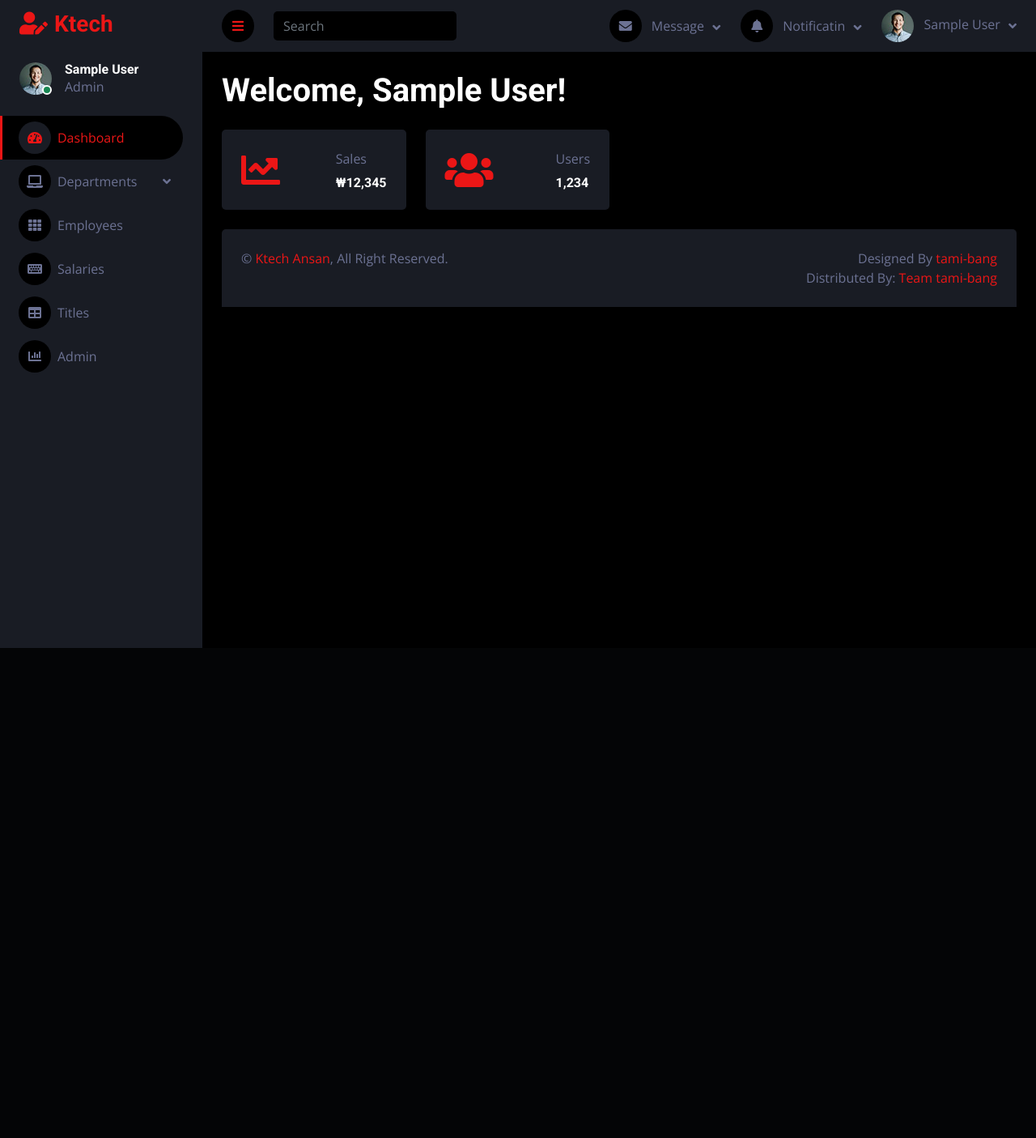
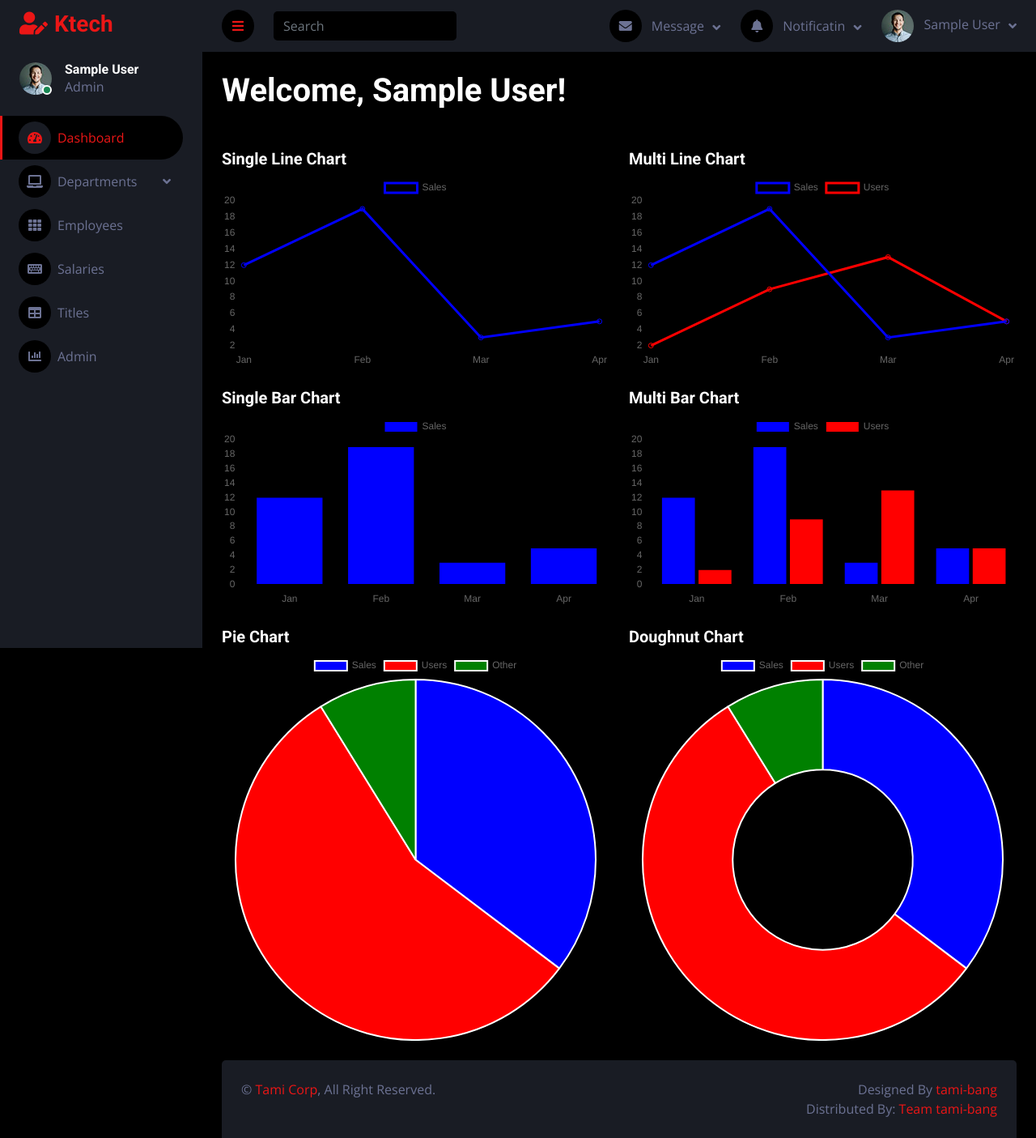
Before and after one commit to tami-bang/Django-practice, a Django app: page / in a window 1280 px wide. Shown: the whole page at 81% size. Before the commit the page ends 800 px from the top, so only its background shows below. Run offline with Django 5.2, Linux system fonts and the light colour scheme; the visitor is signed in with stand-in values (Sample User, id 1); some libraries are stand-ins or nearby versions.

Commit message:
로그인 후 메인화면 chart.html 차트 추가 및 404 페이지 구현
- chart.html에 싱글/멀티라인, 싱글/멀티바, 파이, 도넛 차트 추가
- 카드 영역 제거
- dashboard/views.py에서 로그인 후 렌더링 시 차트 데이터 전달 및 접근 로그 기록
- settings.py에서 DEBUG=False 적용 및 ALLOWED_HOSTS 수정
- 404.html 추가, 없는 페이지 접근 시 표시
- base.html 차트 스타일링 및 레이아웃 검토

```diff
--- a/dashboard/views.py
+++ b/dashboard/views.py
@@ -11,13 +11,29 @@
 
 def home(request: WSGIRequest):
     """
-    홈 뷰
-    로그인한 사용자가 접속하면 이름 기록
+    로그인 후 기본 페이지: chart.html
     """
-    if request.user.is_authenticated:
-        logger.info(f"Login: {request.user.get_full_name() or request.user.username}")
-    return render(request, "dashboard/chart.html")
+    # 로그인 정보 로그 기록
+    user_name = f"{request.user.first_name} {request.user.last_name}".strip()
+    logger.info(f"Login: {user_name or request.user.username}")
 
+    username = request.user.username
+    default_image = 'img/user.jpg'
+    user_image_path = f'static/img/{username}.jpg'
+
+    # 프로필 이미지 존재 여부 확인
+    full_path = os.path.join(settings.BASE_DIR, user_image_path)
+    profile_image = f'img/{username}.jpg' if os.path.exists(full_path) else default_image
+
+    context = {
+        'name': request.user.get_full_name() or username,
+        'profile_image': profile_image,
+        'cards': [
+            {'title': 'Sales', 'value': '₩12,345', 'icon': 'fa-chart-line'},
+            {'title': 'Users', 'value': '1,234', 'icon': 'fa-users'},
+        ]
+    }
+    return render(request, "dashboard/chart.html", context)
 
 @login_required
 def chart_view(request: WSGIRequest):
@@ -38,9 +54,5 @@
     context = {
         'name': request.user.get_full_name() or username,
         'profile_image': profile_image,
-        'cards': [
-            {'title': 'Sales', 'value': '₩12,345', 'icon': 'fa-chart-line'},
-            {'title': 'Users', 'value': '1,234', 'icon': 'fa-users'},
-        ]
     }
     return render(request, 'chart.html', context)
--- a/templates/base.html
+++ b/templates/base.html
@@ -303,7 +303,7 @@
           <div class="bg-secondary rounded-top p-4">
             <div class="row">
               <div class="col-12 col-sm-6 text-center text-sm-start">
-                &copy; <a href="#">Ktech Ansan</a>, All Right Reserved.
+                &copy; <a href="#">Tami Corp</a>, All Right Reserved.
               </div>
               <div class="col-12 col-sm-6 text-center text-sm-end">
                 <!--/*** This template is free as long as you keep the footer author’s credit link/attribution link/backlink. If you'd like to use the template without the footer author’s credit link/attribution link/backlink, you can purchase the Credit Removal License from "https://htmlcodex.com/credit-removal". Thank you for your support. ***/-->
--- a/templates/chart.html
+++ b/templates/chart.html
@@ -1,4 +1,5 @@
 {% extends 'base.html' %}
+{% load static %}
 
 {% block title %}Tami Corp{% endblock %}
 
@@ -6,7 +7,8 @@
 <div class="container-fluid pt-4 px-4">
     <h1 class="mb-4">Welcome, {{ name }}!</h1>
 
-    <div class="row g-4">
+    <!-- 카드 영역 -->
+    <div class="row g-4 mb-5">
         {% for card in cards %}
         <div class="col-sm-6 col-xl-3">
             <div class="bg-secondary rounded d-flex align-items-center justify-content-between p-4">
@@ -19,5 +21,109 @@
         </div>
         {% endfor %}
     </div>
+
+    <!-- 차트 영역 -->
+    <div class="row g-4">
+
+        <!-- Single Line Chart -->
+        <div class="col-md-6">
+            <h5>Single Line Chart</h5>
+            <canvas id="singleLineChart"></canvas>
+        </div>
+
+        <!-- Multi Line Chart -->
+        <div class="col-md-6">
+            <h5>Multi Line Chart</h5>
+            <canvas id="multiLineChart"></canvas>
+        </div>
+
+        <!-- Single Bar Chart -->
+        <div class="col-md-6">
+            <h5>Single Bar Chart</h5>
+            <canvas id="singleBarChart"></canvas>
+        </div>
+
+        <!-- Multi Bar Chart -->
+        <div class="col-md-6">
+            <h5>Multi Bar Chart</h5>
+            <canvas id="multiBarChart"></canvas>
+        </div>
+
+        <!-- Pie Chart -->
+        <div class="col-md-6">
+            <h5>Pie Chart</h5>
+            <canvas id="pieChart"></canvas>
+        </div>
+
+        <!-- Doughnut Chart -->
+        <div class="col-md-6">
+            <h5>Doughnut Chart</h5>
+            <canvas id="doughnutChart"></canvas>
+        </div>
+    </div>
 </div>
+
+<!-- Chart.js 라이브러리 -->
+<script src="{% static 'lib/chart/chart.min.js' %}"></script>
+<script>
+    // 싱글 라인 차트
+    new Chart(document.getElementById('singleLineChart'), {
+        type: 'line',
+        data: {
+            labels: ['Jan', 'Feb', 'Mar', 'Apr'],
+            datasets: [{label: 'Sales', data: [12,19,3,5], borderColor: 'blue', fill: false}]
+        }
+    });
+
+    // 멀티 라인 차트
+    new Chart(document.getElementById('multiLineChart'), {
+        type: 'line',
+        data: {
+            labels: ['Jan', 'Feb', 'Mar', 'Apr'],
+            datasets: [
+                {label: 'Sales', data: [12,19,3,5], borderColor: 'blue', fill:false},
+                {label: 'Users', data: [2,9,13,5], borderColor: 'red', fill:false}
+            ]
+        }
+    });
+
+    // 싱글 바 차트
+    new Chart(document.getElementById('singleBarChart'), {
+        type: 'bar',
+        data: {
+            labels: ['Jan', 'Feb', 'Mar', 'Apr'],
+            datasets: [{label: 'Sales', data: [12,19,3,5], backgroundColor: 'blue'}]
+        }
+    });
+
+    // 멀티 바 차트
+    new Chart(document.getElementById('multiBarChart'), {
+        type: 'bar',
+        data: {
+            labels: ['Jan', 'Feb', 'Mar', 'Apr'],
+            datasets: [
+                {label: 'Sales', data: [12,19,3,5], backgroundColor: 'blue'},
+                {label: 'Users', data: [2,9,13,5], backgroundColor: 'red'}
+            ]
+        }
+    });
+
+    // 파이 차트
+    new Chart(document.getElementById('pieChart'), {
+        type: 'pie',
+        data: {
+            labels: ['Sales','Users','Other'],
+            datasets: [{data: [12,19,3], backgroundColor:['blue','red','green']}]
+        }
+    });
+
+    // 도넛 차트
+    new Chart(document.getElementById('doughnutChart'), {
+        type: 'doughnut',
+        data: {
+            labels: ['Sales','Users','Other'],
+            datasets: [{data: [12,19,3], backgroundColor:['blue','red','green']}]
+        }
+    });
+</script>
 {% endblock %}
```
Also changed, not shown: config/settings.py (+5 -2 lines), templates/404.html (added, +23 -0 lines), 1 other file.
